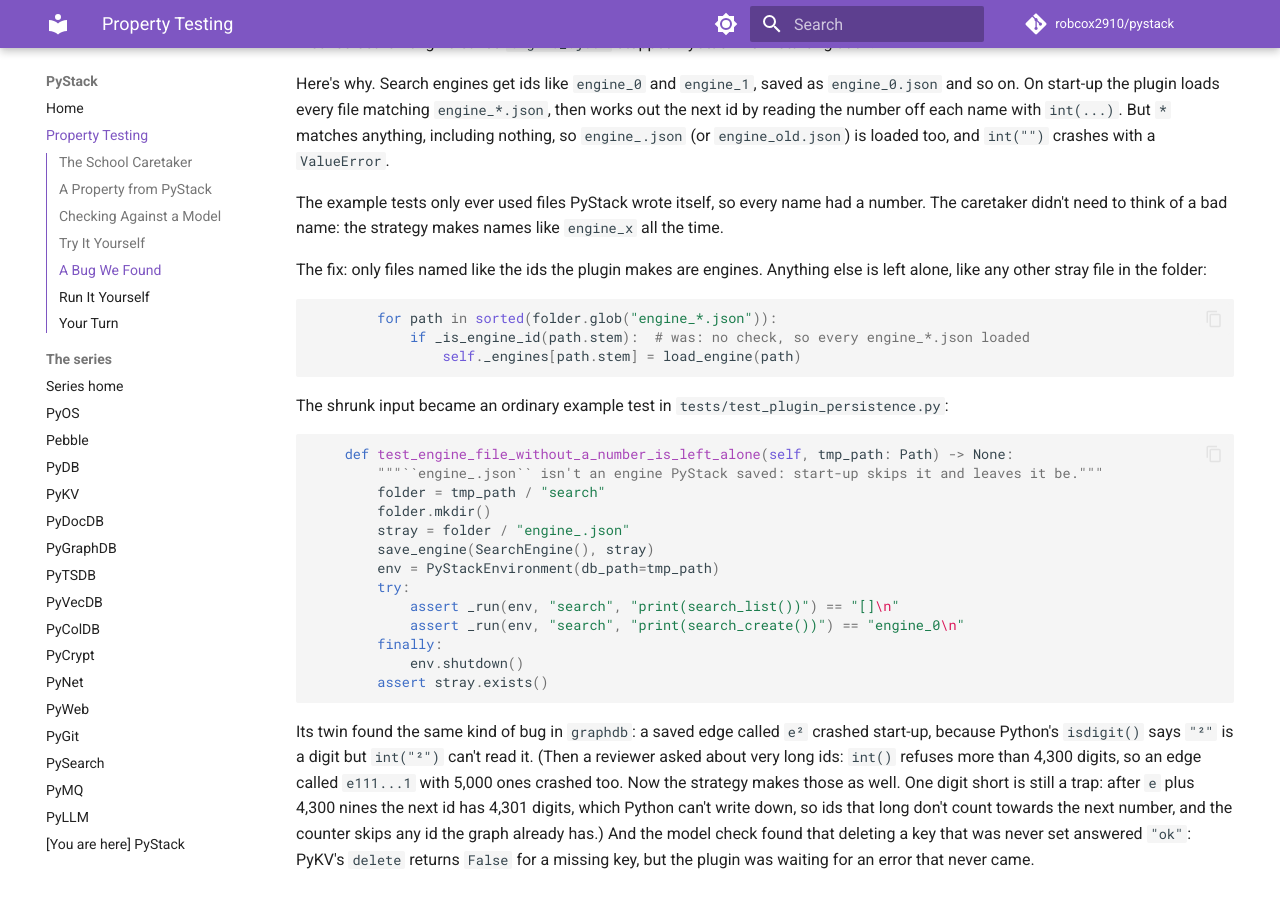
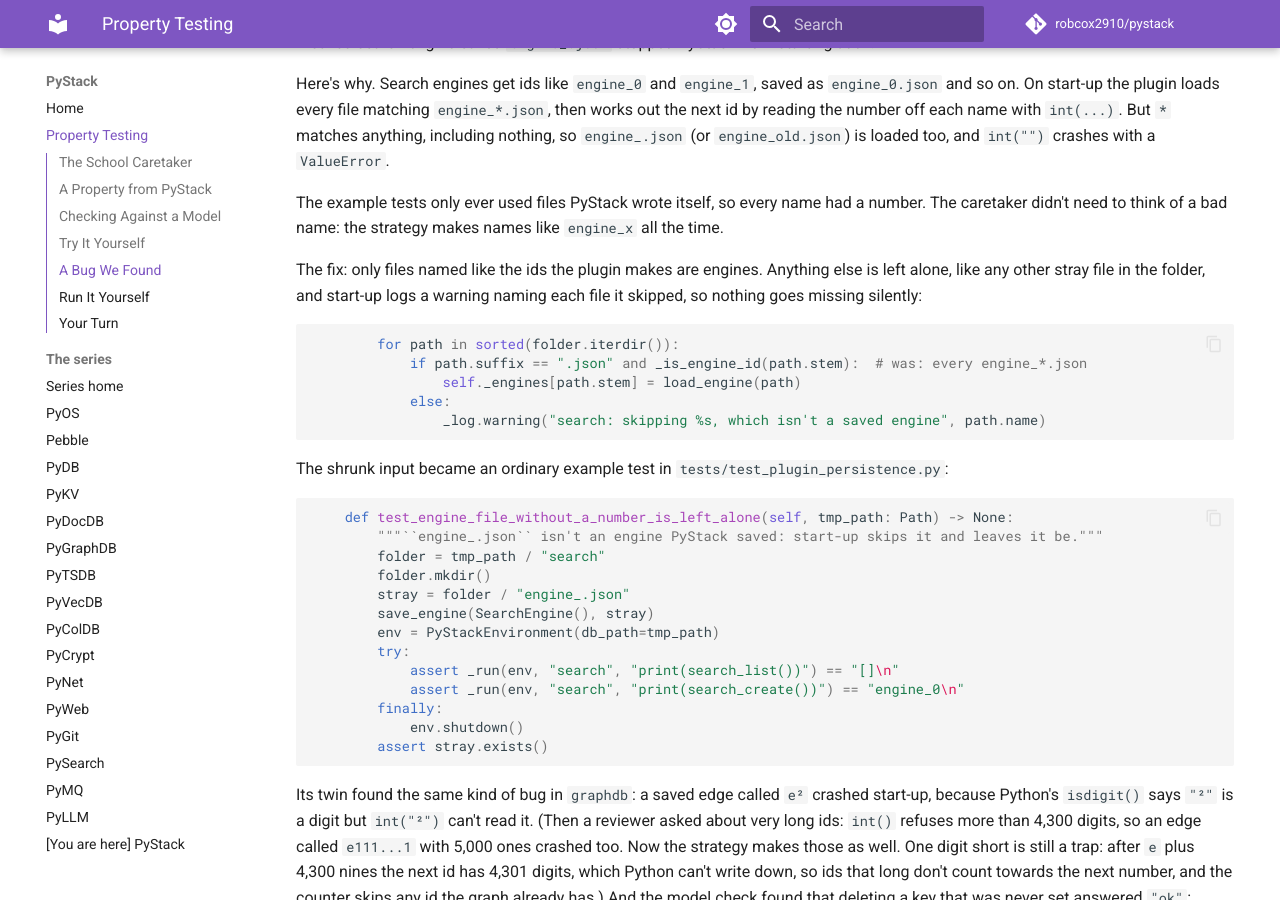
Before and after one commit to robcox2910/pystack, an MkDocs documentation site: the page built from docs/property-testing.md, in a window 1280 px wide and 900 px high, scrolled down 5771 px. Built offline with MkDocs 1.6.1 and Material for MkDocs 9.7.7, drawn with Linux system fonts in a browser that asks for light colours; comment, search, counter and statistics services are not loaded.

Commit message:
fix(search): warn about each stray file skipped at start-up
Files in search/ that aren't engine_<digits>.json were skipped without
a word, so a misnamed save looked like lost data. load_state now logs a
warning naming each file it skips.

Co-Authored-By: Claude Opus 5.5 <noreply@anthropic.com>

````diff
--- a/docs/property-testing.md
+++ b/docs/property-testing.md
@@ -316,12 +316,16 @@ had a number. The caretaker didn't need to think of a bad name: the
 strategy makes names like `engine_x` all the time.
 
 The fix: only files named like the ids the plugin makes are engines.
-Anything else is left alone, like any other stray file in the folder:
+Anything else is left alone, like any other stray file in the folder, and
+start-up logs a warning naming each file it skipped, so nothing goes
+missing silently:
 
 ```python
-        for path in sorted(folder.glob("engine_*.json")):
-            if _is_engine_id(path.stem):  # was: no check, so every engine_*.json loaded
+        for path in sorted(folder.iterdir()):
+            if path.suffix == ".json" and _is_engine_id(path.stem):  # was: every engine_*.json
                 self._engines[path.stem] = load_engine(path)
+            else:
+                _log.warning("search: skipping %s, which isn't a saved engine", path.name)
 ```
 
 The shrunk input became an ordinary example test in
````
Also changed, not shown: README.md (+1 -1 lines), 2 other files.
